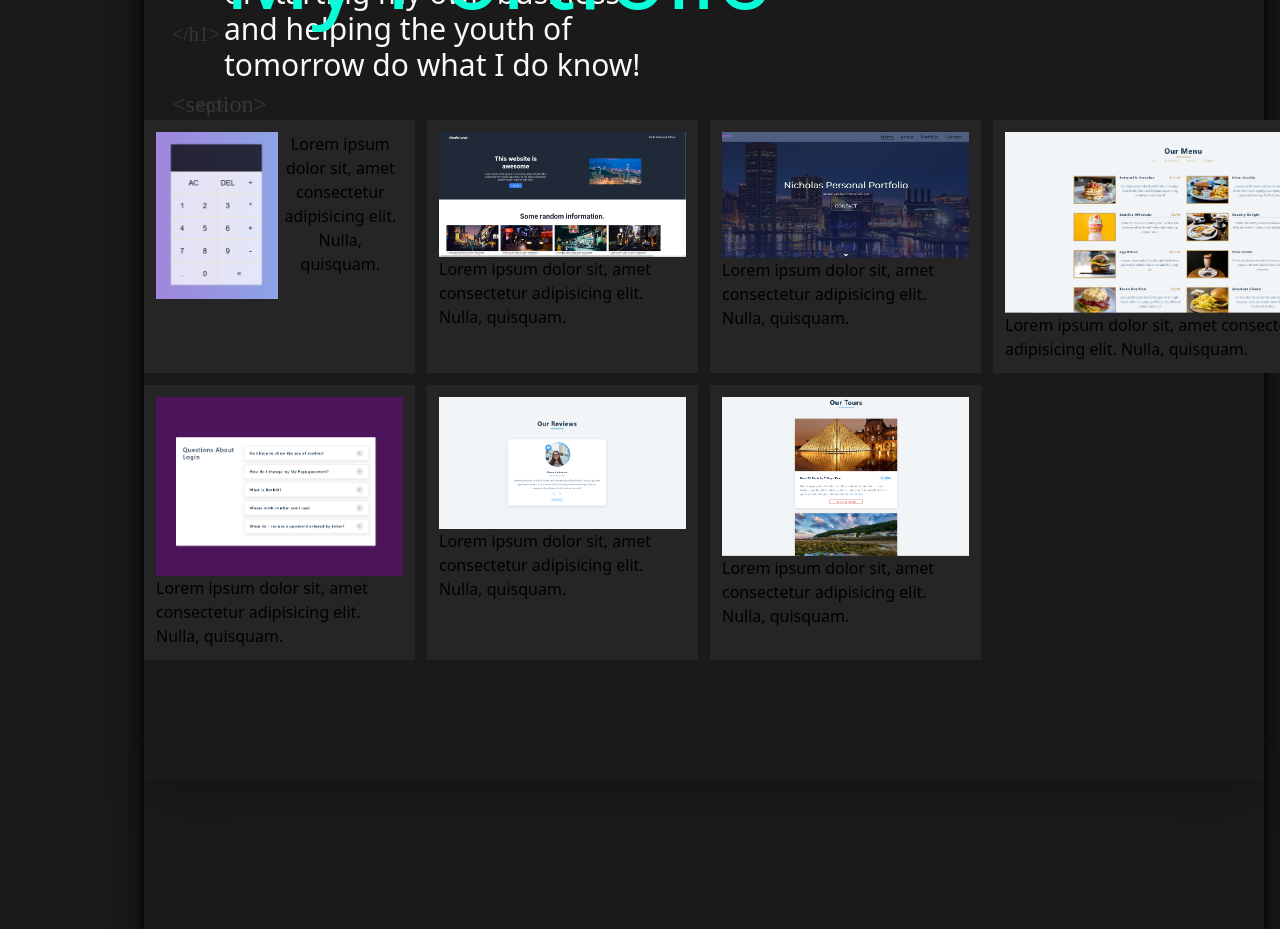
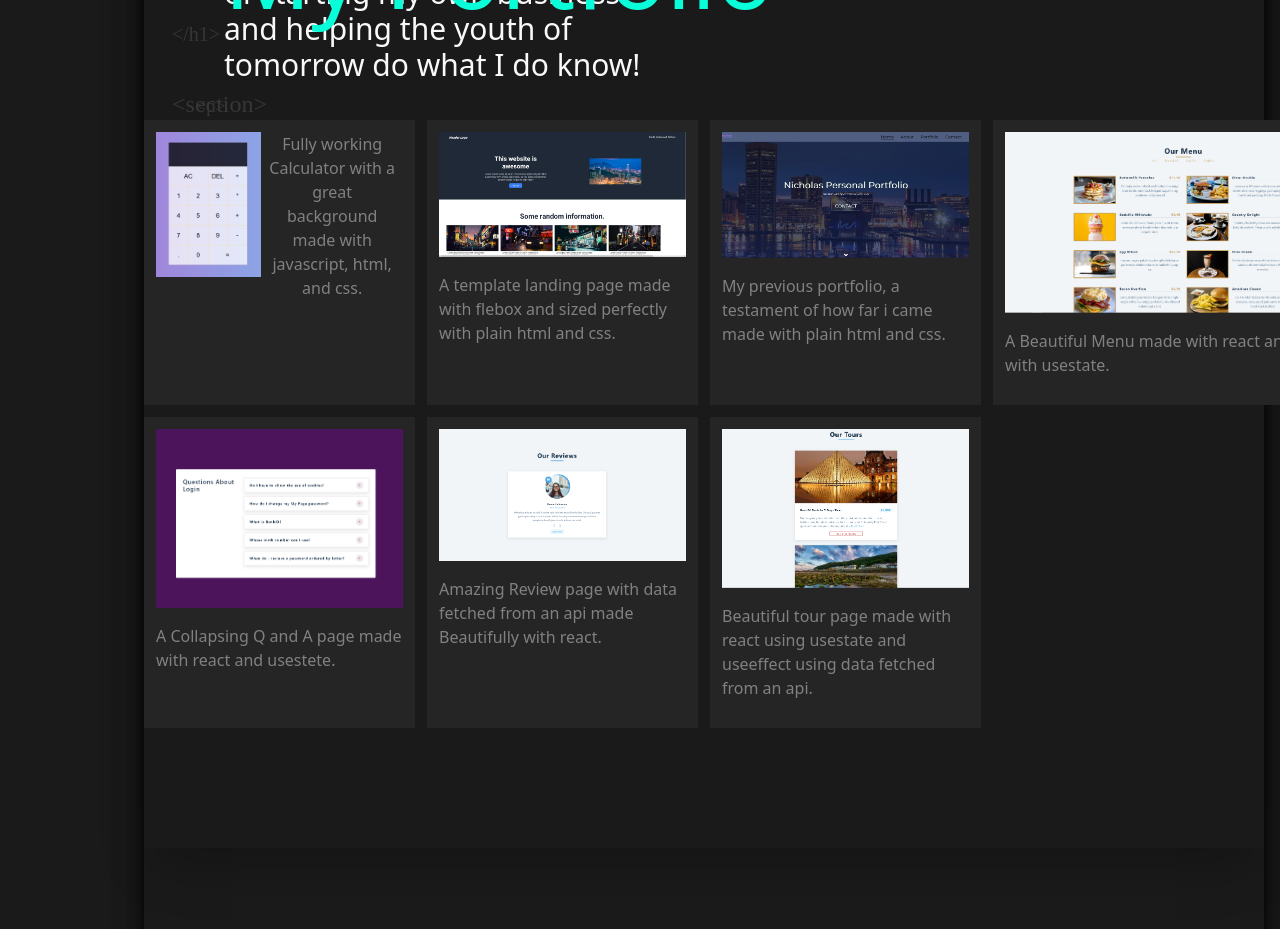
Before and after one commit to Stalehair54/My-new-portfolio, a React (Create React App) app: page / in a window 1280 px wide. Shown: the part 1940-2869 px from the top of the page. Built offline with nearby package versions, Linux system fonts and the light colour scheme; a web font is replaced by a local one.

Commit message:
finishing projects and project gal

```diff
--- a/src/components/projectgal.js
+++ b/src/components/projectgal.js
@@ -18,9 +18,9 @@ const projectgal = () => {
             >
               <img src={require("../components/image/p1.png")} alt="" />
             </a>
-            <footer className="text-center">
-              Lorem ipsum dolor sit, amet consectetur adipisicing elit. Nulla,
-              quisquam.
+            <footer className="text-center text-[#818181] px-2 self-center">
+              Fully working Calculator with a great background made with
+              javascript, html, and css.
             </footer>
           </div>
         </div>
@@ -33,9 +33,9 @@ const projectgal = () => {
             >
               <img src={require("../components/image/p2.png")} alt="" />
             </a>
-            <footer>
-              Lorem ipsum dolor sit, amet consectetur adipisicing elit. Nulla,
-              quisquam.
+            <footer className="py-4 text-[#818181]">
+              A template landing page made with flebox and sized perfectly with
+              plain html and css.
             </footer>
           </div>
         </div>
@@ -45,9 +45,9 @@ const projectgal = () => {
             <a href="https://stalehair54.github.io/" target="blank_">
               <img src={require("../components/image/p3.png")} alt="" />
             </a>
-            <footer>
-              Lorem ipsum dolor sit, amet consectetur adipisicing elit. Nulla,
-              quisquam.
+            <footer className="py-4 text-[#818181]">
+              My previous portfolio, a testament of how far i came made with
+              plain html and css.
             </footer>
           </div>
         </div>
@@ -57,9 +57,8 @@ const projectgal = () => {
             <a href="https://nicholas-react-menu.netlify.app/" target="blank_">
               <img src={require("../components/image/p4.png")} alt="" />
             </a>
-            <footer>
-              Lorem ipsum dolor sit, amet consectetur adipisicing elit. Nulla,
-              quisquam.
+            <footer className="py-4 text-[#818181]">
+              A Beautiful Menu made with react and done with usestate.
             </footer>
           </div>
         </div>
@@ -71,9 +70,8 @@ const projectgal = () => {
             >
               <img src={require("../components/image/p5.png")} alt="" />
             </a>
-            <footer>
-              Lorem ipsum dolor sit, amet consectetur adipisicing elit. Nulla,
-              quisquam.
+            <footer className="py-4 text-[#818181]">
+              A Collapsing Q and A page made with react and usestete.
             </footer>
           </div>
         </div>
@@ -85,9 +83,9 @@ const projectgal = () => {
             >
               <img src={require("../components/image/p6.png")} alt="" />
             </a>
-            <footer>
-              Lorem ipsum dolor sit, amet consectetur adipisicing elit. Nulla,
-              quisquam.
+            <footer className="py-4 text-[#818181]">
+              Amazing Review page with data fetched from an api made Beautifully
+              with react.
             </footer>
           </div>
         </div>
@@ -96,9 +94,9 @@ const projectgal = () => {
             <a href="https://nicholas-react-tours.netlify.app/" target="blank_">
               <img src={require("../components/image/p7.png")} alt="" />
             </a>
-            <footer>
-              Lorem ipsum dolor sit, amet consectetur adipisicing elit. Nulla,
-              quisquam.
+            <footer className="py-4 text-[#818181]">
+              Beautiful tour page made with react using usestate and useeffect
+              using data fetched from an api.
             </footer>
           </div>
         </div>
--- a/src/pages/Projects.js
+++ b/src/pages/Projects.js
@@ -28,9 +28,8 @@ const Projects = () => {
                 >
                   <img src={require("../components/image/p1.png")} alt="" />
                 </a>
-                <footer className="text-center">
-                  Lorem ipsum dolor sit, amet consectetur adipisicing elit.
-                  Nulla, quisquam.
+                <footer className="text-center text-[#818181] px-2 self-center">
+                  Fully working Calculator with a great background.
                 </footer>
               </div>
             </div>
@@ -43,9 +42,9 @@ const Projects = () => {
                 >
                   <img src={require("../components/image/p2.png")} alt="" />
                 </a>
-                <footer>
-                  Lorem ipsum dolor sit, amet consectetur adipisicing elit.
-                  Nulla, quisquam.
+                <footer className=" py-4 text-[#818181]">
+                  A template landing page made with flebox and sized perfectly
+                  with plain html and css.
                 </footer>
               </div>
             </div>
@@ -55,9 +54,9 @@ const Projects = () => {
                 <a href="https://stalehair54.github.io/" target="blank_">
                   <img src={require("../components/image/p3.png")} alt="" />
                 </a>
-                <footer>
-                  Lorem ipsum dolor sit, amet consectetur adipisicing elit.
-                  Nulla, quisquam.
+                <footer className="py-4 text-[#818181]">
+                  My previous portfolio, a testament of how far i came made with
+                  plain html and css.
                 </footer>
               </div>
             </div>
@@ -70,9 +69,8 @@ const Projects = () => {
                 >
                   <img src={require("../components/image/p4.png")} alt="" />
                 </a>
-                <footer>
-                  Lorem ipsum dolor sit, amet consectetur adipisicing elit.
-                  Nulla, quisquam.
+                <footer className="py-4 text-[#818181]">
+                  A Beautiful Menu made with react and done with usestate.
                 </footer>
               </div>
             </div>
@@ -84,9 +82,8 @@ const Projects = () => {
                 >
                   <img src={require("../components/image/p5.png")} alt="" />
                 </a>
-                <footer>
-                  Lorem ipsum dolor sit, amet consectetur adipisicing elit.
-                  Nulla, quisquam.
+                <footer className="py-4 text-[#818181]">
+                  A Collapsing Q and A page made with react and usestete.
                 </footer>
               </div>
             </div>
@@ -98,9 +95,9 @@ const Projects = () => {
                 >
                   <img src={require("../components/image/p6.png")} alt="" />
                 </a>
-                <footer>
-                  Lorem ipsum dolor sit, amet consectetur adipisicing elit.
-                  Nulla, quisquam.
+                <footer className="py-4 text-[#818181]">
+                  Amazing Review page with data fetched from an api made
+                  Beautifully with react.
                 </footer>
               </div>
             </div>
@@ -112,9 +109,9 @@ const Projects = () => {
                 >
                   <img src={require("../components/image/p7.png")} alt="" />
                 </a>
-                <footer>
-                  Lorem ipsum dolor sit, amet consectetur adipisicing elit.
-                  Nulla, quisquam.
+                <footer className="py-4 text-[#818181]">
+                  Beautiful tour page made with react using usestate and
+                  useeffect using data fetched from an api.
                 </footer>
               </div>
             </div>
```
